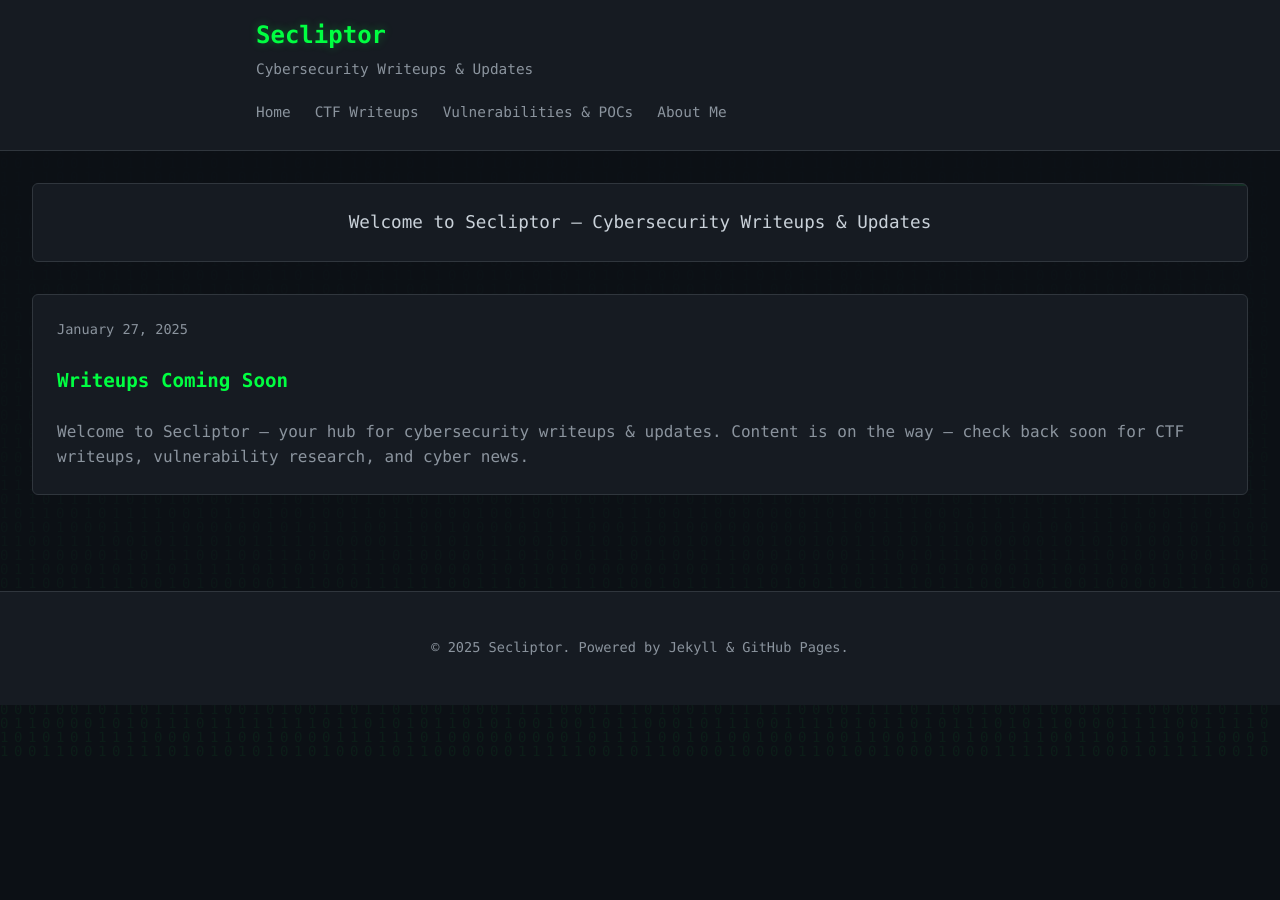
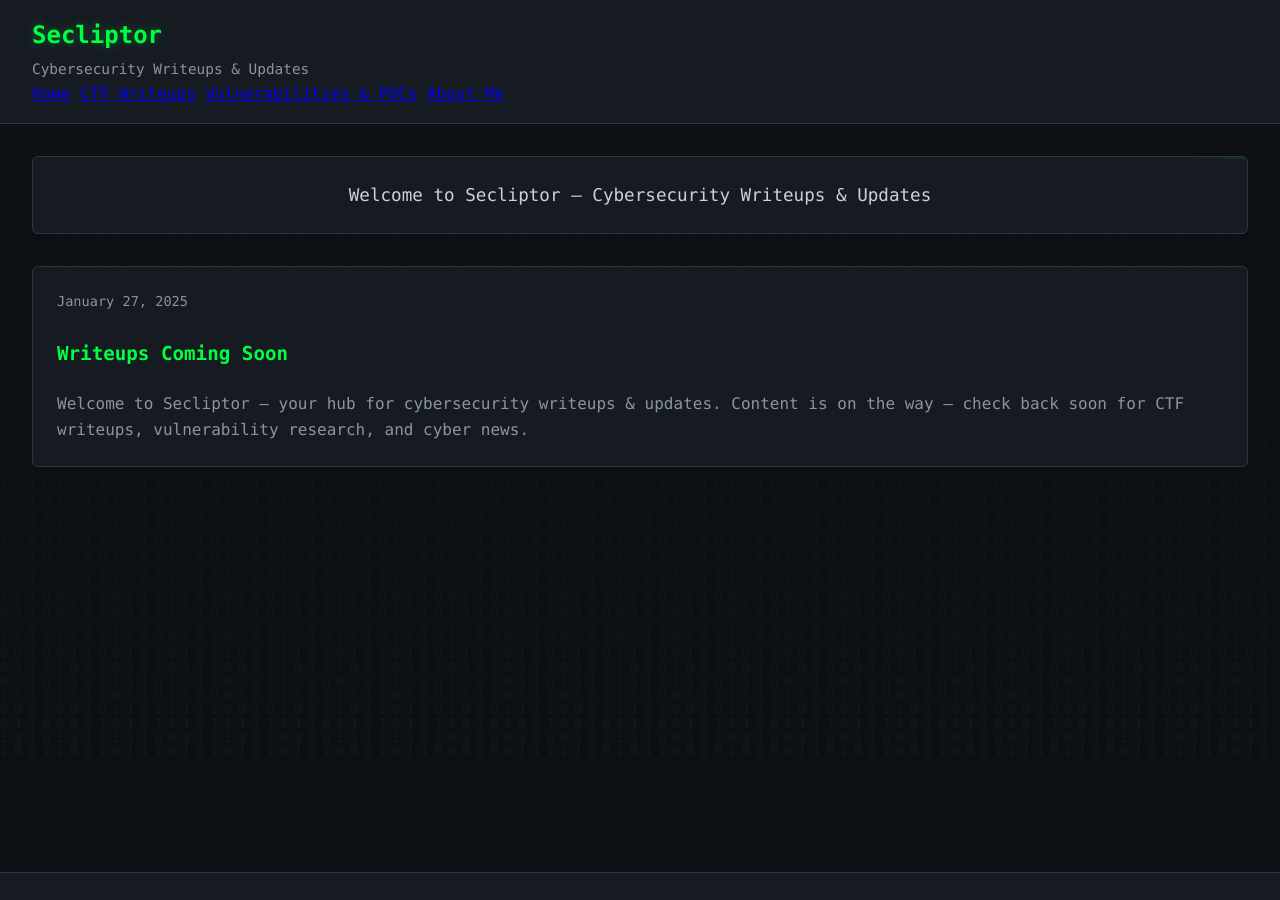
Before and after one commit to secliptor/secliptor.github.io, a Jekyll site: the page built from index.md, in a window 1280 px wide and 900 px high. Built offline with Jekyll 4.4.1, drawn with Linux system fonts in a browser that asks for light colours.

Commit message:
Update custom.scss

```diff
--- a/_sass/custom.scss
+++ b/_sass/custom.scss
@@ -32,69 +32,13 @@
   top: 0;
   z-index: 100;
   backdrop-filter: blur(10px);
+}
 
-  .wrapper {
-    max-width: 800px;
-    margin: 0 auto;
-    padding: 0 1rem;
-  }
-
-  .site-title {
-    color: var(--accent-color);
-    text-decoration: none;
-    font-size: 1.5rem;
-    font-weight: bold;
-    text-shadow: 0 0 10px rgba(0, 255, 65, 0.3);
-    transition: all 0.3s ease;
-
-    &:hover {
-      color: var(--accent-hover);
-      text-shadow: 0 0 15px rgba(0, 255, 65, 0.5);
-    }
-  }
-
-  .site-nav {
-    margin-top: 0.5rem;
-
-    .nav-links {
-      display: flex;
-      flex-wrap: wrap;
-      gap: 1.5rem;
-      margin-top: 0.75rem;
-    }
-
-    .nav-link {
-      color: var(--text-muted);
-      text-decoration: none;
-      font-size: 0.9rem;
-      padding: 0.5rem 0;
-      border-bottom: 2px solid transparent;
-      transition: all 0.3s ease;
-      position: relative;
-
-      &:hover {
-        color: var(--accent-color);
-        border-bottom-color: var(--accent-color);
-      }
-
-      &.active {
-        color: var(--accent-color);
-        border-bottom-color: var(--accent-color);
-        text-shadow: 0 0 5px rgba(0, 255, 65, 0.3);
-      }
-    }
-
-    .page-link {
-      color: var(--text-muted);
-      text-decoration: none;
-      margin-right: 1rem;
-      transition: color 0.3s ease;
-
-      &:hover {
-        color: var(--accent-color);
-      }
-    }
-  }
+.site-header .wrapper {
+  max-width: 100%;
+  width: 100%;
+  margin: 0;
+  padding: 0 2rem; /* added some padding for breathing space */
 }
 
 .site-header .site-title {
@@ -122,6 +66,7 @@
   width: 100%;
   margin: 0;
   padding: 2rem;
+  min-height: calc(100vh - 200px);
 }
 
 .home-intro {
@@ -347,7 +292,6 @@
 .stat-label {
   font-size: 0.85rem;
   color: var(--text-muted);
-  margin-top: 0.25rem;
 }
 
 /* Category badges */
@@ -514,12 +458,9 @@
     padding: 1rem;
   }
 
- .site-header .wrapper {
-  max-width: 100%;
-  width: 100%;
-  margin: 0;
-  padding: 0 2rem; /* some breathing room */
-}
+  .site-header .wrapper {
+    padding: 0 1rem;
+  }
 
   .site-nav .nav-links {
     gap: 1rem;
```
